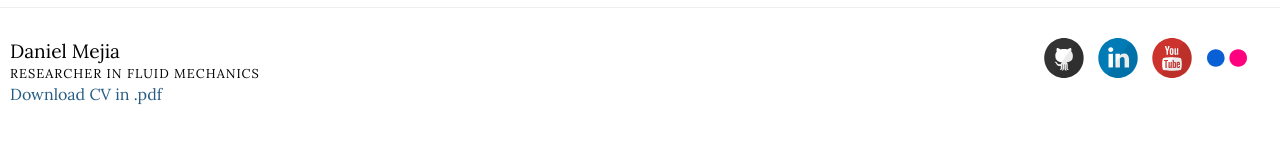
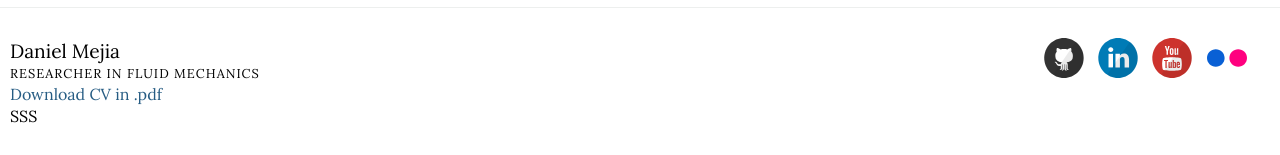
Before and after one commit to dmejia04/resume, a Jekyll site: the page built from index.html, in a window 1280 px wide and 900 px high, scrolled down 1936 px. Shown: the part 742-897 px from the top of the window. Built offline with Jekyll 4.4.1, drawn with Linux system fonts in a browser that asks for light colours.

Commit message:
footer test

```diff
--- a/_includes/footer.html
+++ b/_includes/footer.html
@@ -9,6 +9,7 @@
 		    		<li><p class="footerName"><a href="index.html">{{ site.name }}</a></p></li>
 		    		<li><p class="footerJob">{{ site.job }}</p><li>
 		    		<li><p><a class="link" href="../data/documents/mejiaCV.pdf"">Download CV in .pdf</a></p><li>
+		    		<li><p>SSS</p><li>
 		    	</ul>
 		    </dt>
 
```
Also changed, not shown: 5 other files.
